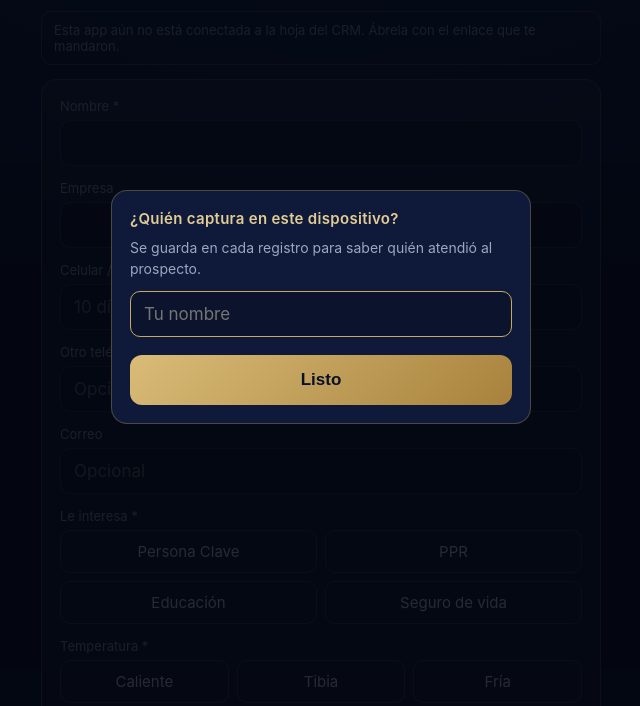
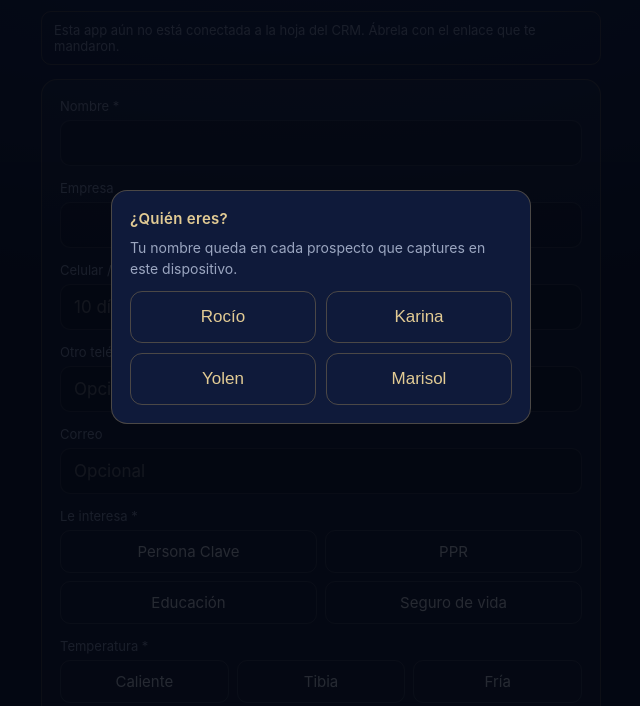
Before and after one commit to Personaclave/personaclave.github.io, a plain HTML site: page registro/index.html in a window 1280 px wide. Shown: the part 93-799 px from the top of the page, without its empty margins (319-959 px from the left). Drawn offline with Linux system fonts and the light colour scheme.

Commit message:
Elegir asesora con botones: Rocío, Karina, Yolen, Marisol
Co-Authored-By: Claude Opus 5.5 <noreply@anthropic.com>
Claude-Session: https://claude.ai/code/session_016muHrcMLWdYqbi3V2ZgVCQ

```diff
--- a/registro/index.html
+++ b/registro/index.html
@@ -66,6 +66,9 @@
   .sync.ok{border-color:rgba(95,191,138,.5);color:#bfe8cf}
   .sync.pend{border-color:rgba(226,203,148,.6);color:var(--gold2)}
   .st{font-size:12px;margin-left:6px}
+  .whos{display:grid;grid-template-columns:1fr 1fr;gap:10px}
+  .whos .btn{margin-top:0}
+  .whos .btn.on{background:linear-gradient(135deg,#d9bc78,#a8823c);color:#0a1128;border-color:transparent;font-weight:600}
   .hint{color:var(--muted);font-size:12.5px;line-height:1.45;margin-top:12px}
 </style>
 </head>
@@ -124,10 +127,14 @@
 </main>
 
 <div class="dlg" id="dlgWho"><div class="panel">
-  <h2 style="margin-top:0">¿Quién captura en este dispositivo?</h2>
-  <p>Se guarda en cada registro para saber quién atendió al prospecto.</p>
-  <input type="text" id="whoIn" placeholder="Tu nombre" autocapitalize="words">
-  <button class="btn" id="whoOk" type="button">Listo</button>
+  <h2 style="margin-top:0">¿Quién eres?</h2>
+  <p>Tu nombre queda en cada prospecto que captures en este dispositivo.</p>
+  <div class="whos" id="whos">
+    <button class="btn sec" type="button">Rocío</button>
+    <button class="btn sec" type="button">Karina</button>
+    <button class="btn sec" type="button">Yolen</button>
+    <button class="btn sec" type="button">Marisol</button>
+  </div>
 </div></div>
 
 <div class="dlg" id="dlgDel"><div class="panel">
@@ -162,8 +169,8 @@
   function toast(t){var el=$("toast");el.textContent=t;el.classList.add("show");clearTimeout(el._t);el._t=setTimeout(function(){el.classList.remove("show")},2200)}
   function esc(s){return String(s).replace(/[&<>"']/g,function(c){return {"&":"&amp;","<":"&lt;",">":"&gt;",'"':"&quot;","'":"&#39;"}[c]})}
 
-  function showWho(){$("whoIn").value=getWho();$("dlgWho").classList.add("show");setTimeout(function(){$("whoIn").focus()},50)}
-  $("whoOk").onclick=function(){var v=$("whoIn").value.trim();if(!v)return;try{localStorage.setItem(WHO,v)}catch(e){};$("who").textContent=v;$("dlgWho").classList.remove("show")};
+  function showWho(){var w=getWho();[].forEach.call($("whos").children,function(b){b.classList.toggle("on",b.textContent===w)});$("dlgWho").classList.add("show")}
+  $("whos").onclick=function(e){var b=e.target.closest("button");if(!b)return;var v=b.textContent;try{localStorage.setItem(WHO,v)}catch(e){};$("who").textContent=v;$("dlgWho").classList.remove("show")};
   $("chg").onclick=showWho;
   $("who").textContent=getWho()||"—"; if(!getWho())showWho();
 
--- a/registro/sw.js
+++ b/registro/sw.js
@@ -1,5 +1,5 @@
 // Guarda la app para que abra sin internet. Los registros NO pasan por aquí: viven en el dispositivo.
-var CACHE = "aurum-registro-v4";
+var CACHE = "aurum-registro-v5";
 var FILES = ["./", "./index.html", "./manifest.webmanifest", "./icon-192.png", "./icon-512.png", "../aurum-logo.png"];
 self.addEventListener("install", function (e) {
   e.waitUntil(caches.open(CACHE).then(function (c) { return c.addAll(FILES); }).then(function () { return self.skipWaiting(); }));
```
